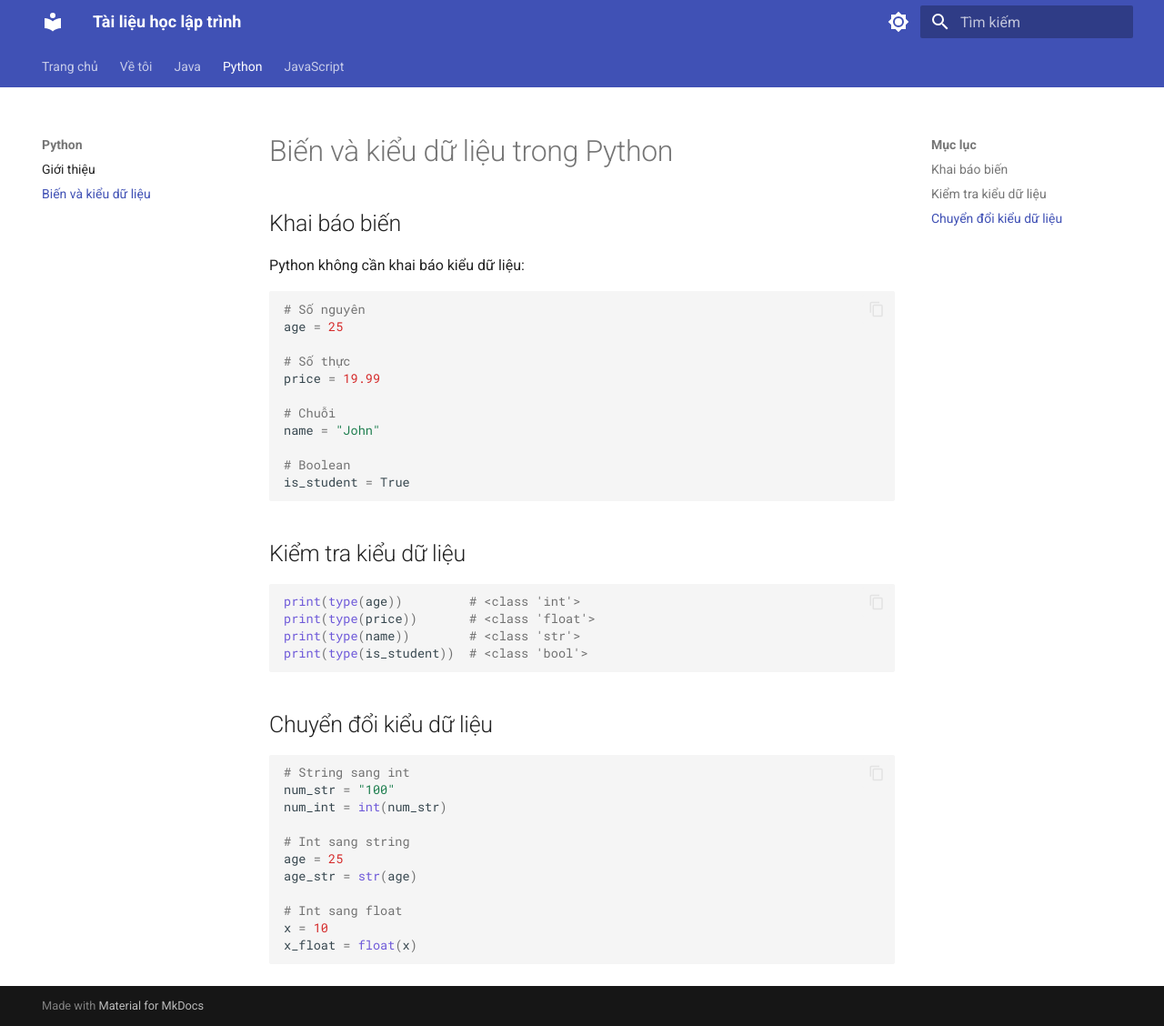
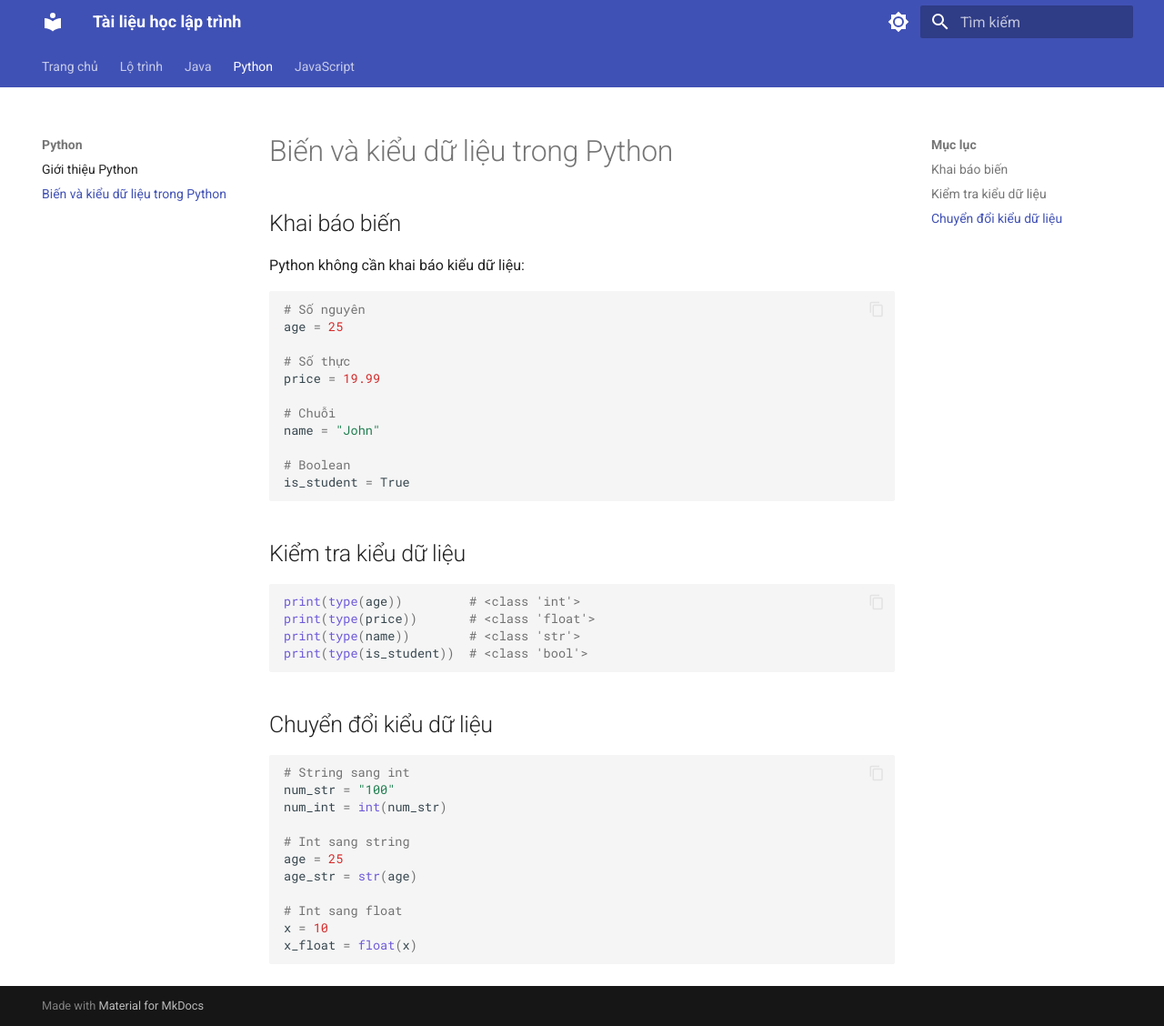
Before and after one commit to nguyentranduy/study, an MkDocs documentation site: the page built from docs/python/variables.md, in a window 1280 px wide and 1128 px high. Shown: the whole window at 91% size. Built offline with MkDocs 1.6.1 and Material for MkDocs 9.7.7, drawn with Linux system fonts in a browser that asks for light colours; some of the changed lines change nothing that is shown.

Commit message:
Update mkdocs.yml

```diff
--- a/mkdocs.yml
+++ b/mkdocs.yml
@@ -22,7 +22,6 @@ theme:
     - navigation.tabs
     - navigation.sections
     - navigation.top
-    - navigation.expand
     - navigation.indexes
     - navigation.tracking
     - search.suggest
@@ -51,16 +50,17 @@ markdown_extensions:
 
 nav:
   - Trang chủ: index.md
-  - Về tôi: about-me.md
+  - Lộ trình:
+      - Về tôi: about-me.md
   - Java:
-      - Tổng quan: java/index.md
+      - java/index.md
       - Java Cơ bản:
-          - Giới thiệu: java/basic/intro.md
-          - Biến & Kiểu dữ liệu: java/basic/variables.md
-          - Cấu trúc điều khiển: java/basic/control-flow.md
-          - Vòng lặp: java/basic/loops.md
+          - java/basic/intro.md
+          - java/basic/variables.md
+          - java/basic/control-flow.md
+          - java/basic/loops.md
   - Python:
-    - Giới thiệu: python/intro.md
-    - Biến và kiểu dữ liệu: python/variables.md
+      - python/intro.md
+      - python/variables.md
   - JavaScript:
-    - Giới thiệu: javascript/intro.md
+      - javascript/intro.md
```
